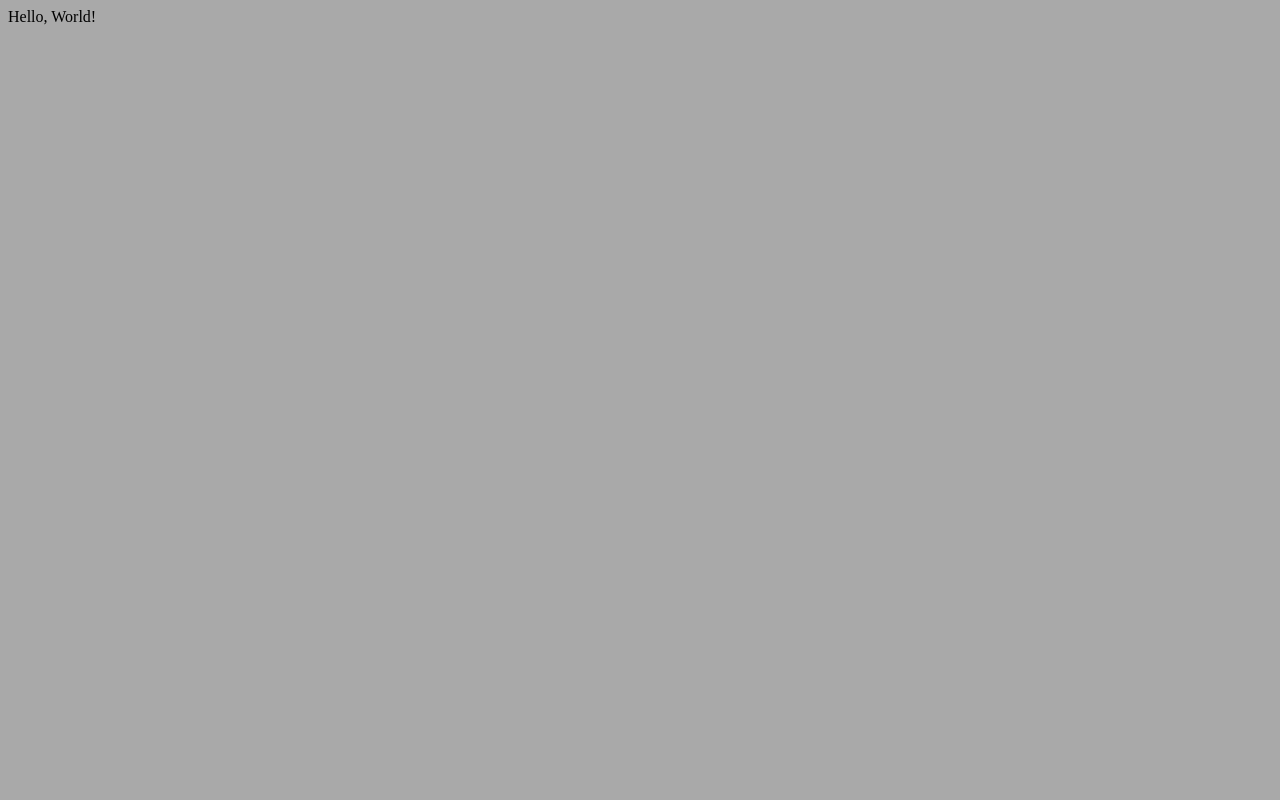
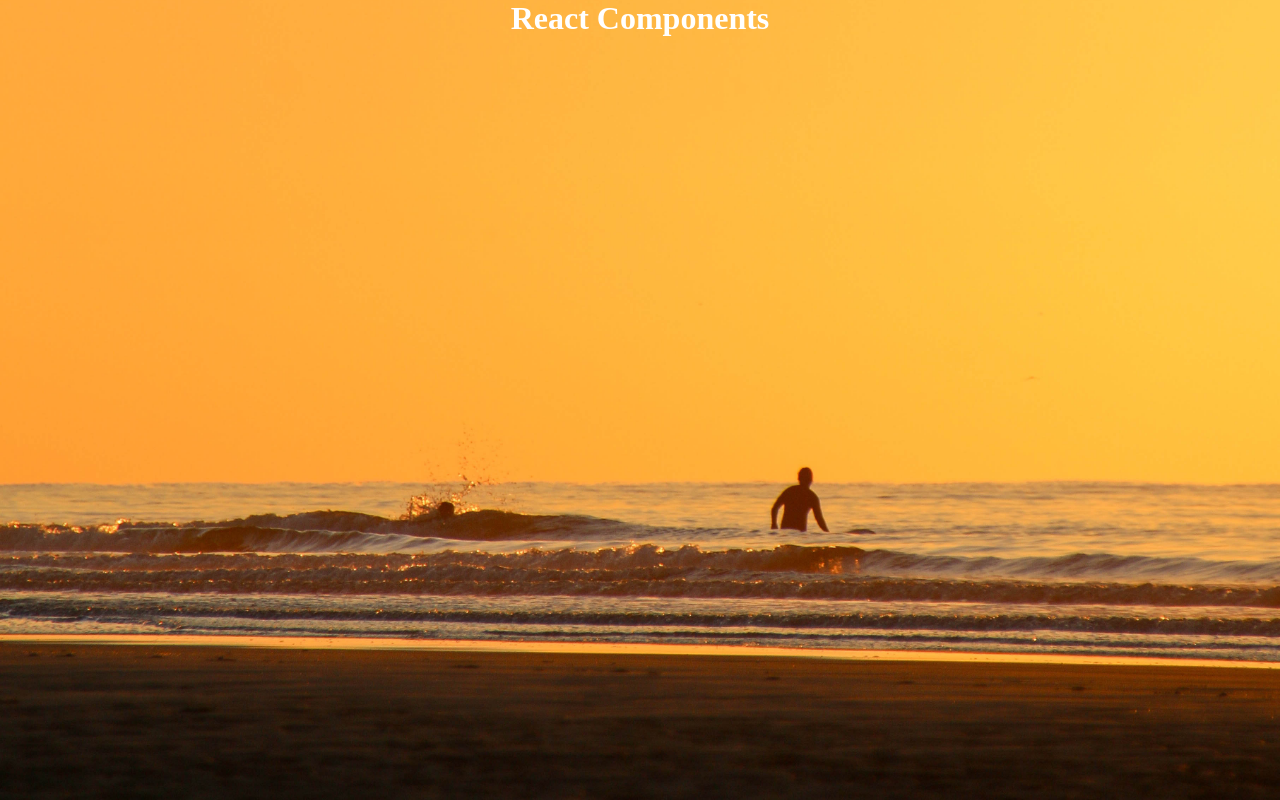
Before and after one commit to neiloxx/react, a React app in the folder react-components/: page / in a window 1280 px wide. Built offline with nearby package versions, Linux system fonts and the light colour scheme.

Commit message:
feat: add header

```diff
--- a/react-components/src/components/App.tsx
+++ b/react-components/src/components/App.tsx
@@ -1,5 +1,12 @@
 import React, { ReactElement } from 'react';
+import Header from './Header/Header';
 
-const App = (): ReactElement => <div>Hello, World!</div>;
+const App = (): ReactElement => {
+  return (
+    <>
+      <Header />
+    </>
+  );
+};
 
 export default App;
--- /dev/null
+++ b/react-components/src/components/Header/Header.tsx
@@ -0,0 +1,13 @@
+import React from 'react';
+
+import './style.scss';
+
+const Header: React.FC = () => {
+  return (
+    <header className="header">
+      <h1 className="header__title">react components</h1>
+    </header>
+  );
+};
+
+export default Header;
--- /dev/null
+++ b/react-components/src/components/Header/style.scss
@@ -0,0 +1,11 @@
+.header {
+  width: 100%;
+  display: flex;
+  justify-content: center;
+
+  &__title {
+    text-transform: capitalize;
+    color: white;
+    font-weight: 900;
+  }
+}
--- a/react-components/src/style.scss
+++ b/react-components/src/style.scss
@@ -1,3 +1,10 @@
+* {
+  margin: 0;
+  padding: 0;
+  box-sizing: border-box;
+}
+
 body {
-  background: darkgray;
+  background: url("../public/assets/images/wallpaper.jpg") no-repeat center fixed;
+  background-size: cover;
 }
```
Also changed, not shown: react-components/public/assets/images/wallpaper.jpg (added).
